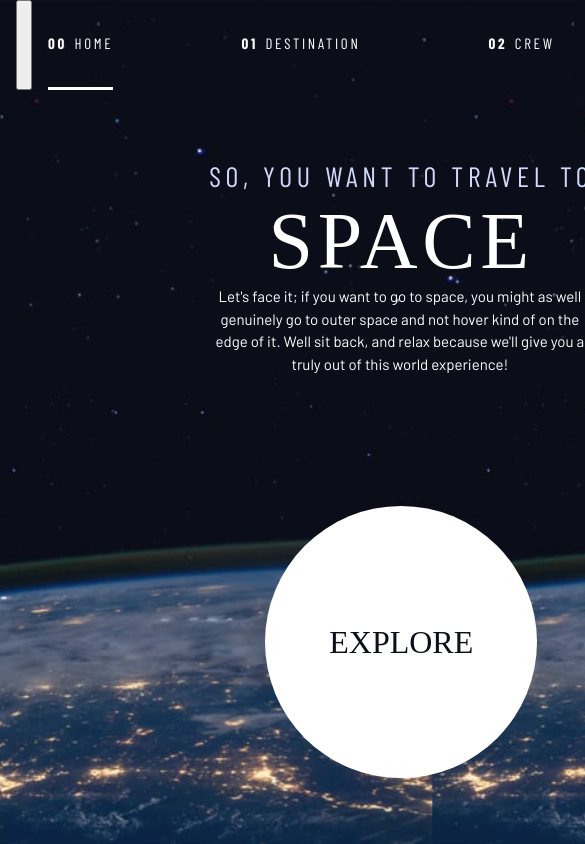
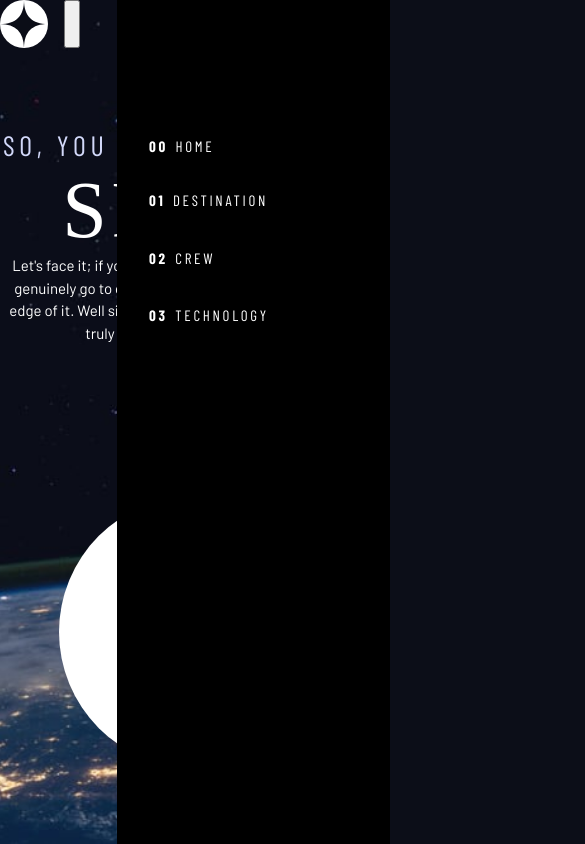
Before and after one commit to donaldmo/design_system, a website built with Vite: page index.html in a window 390 px wide. Shown: the top 844 px of the page, 585 px wide, since content can reach past the window. Built offline with nearby package versions, Linux system fonts and the light colour scheme; a web font is replaced by a local one.

Commit message:
fixing-the-mobile-nav-layout

```diff
--- a/index.css
+++ b/index.css
@@ -321,7 +321,6 @@ select {
 	color: hsl(var(--clr-white) / .25);
 }
 
-
 /* ------------------- */
 /* Compontents         */
 /* ------------------- */
@@ -357,11 +356,27 @@ select {
 }
 
 .primary-navigation {
-	--gap: 8rem;
 	--underline-gap: 2rem;
 	list-style: none;
 	padding: 0;
 	margin: 0;
+}
+
+@media (max-width: 35rem) {
+	.primary-navigation {
+		--underline-gap: .5rem;
+		flex-direction: column;
+		position: fixed;
+		inset: 0 0 0 30%;
+		padding: min(20rem, 15vh) 2rem;
+		margin: 0;
+		background-color: black;
+		z-index: 1000;
+	}
+
+	.primary-navigation.underline-indicators>.active {
+		border: 0;
+	}
 }
 
 .primary-navigation a {
```
